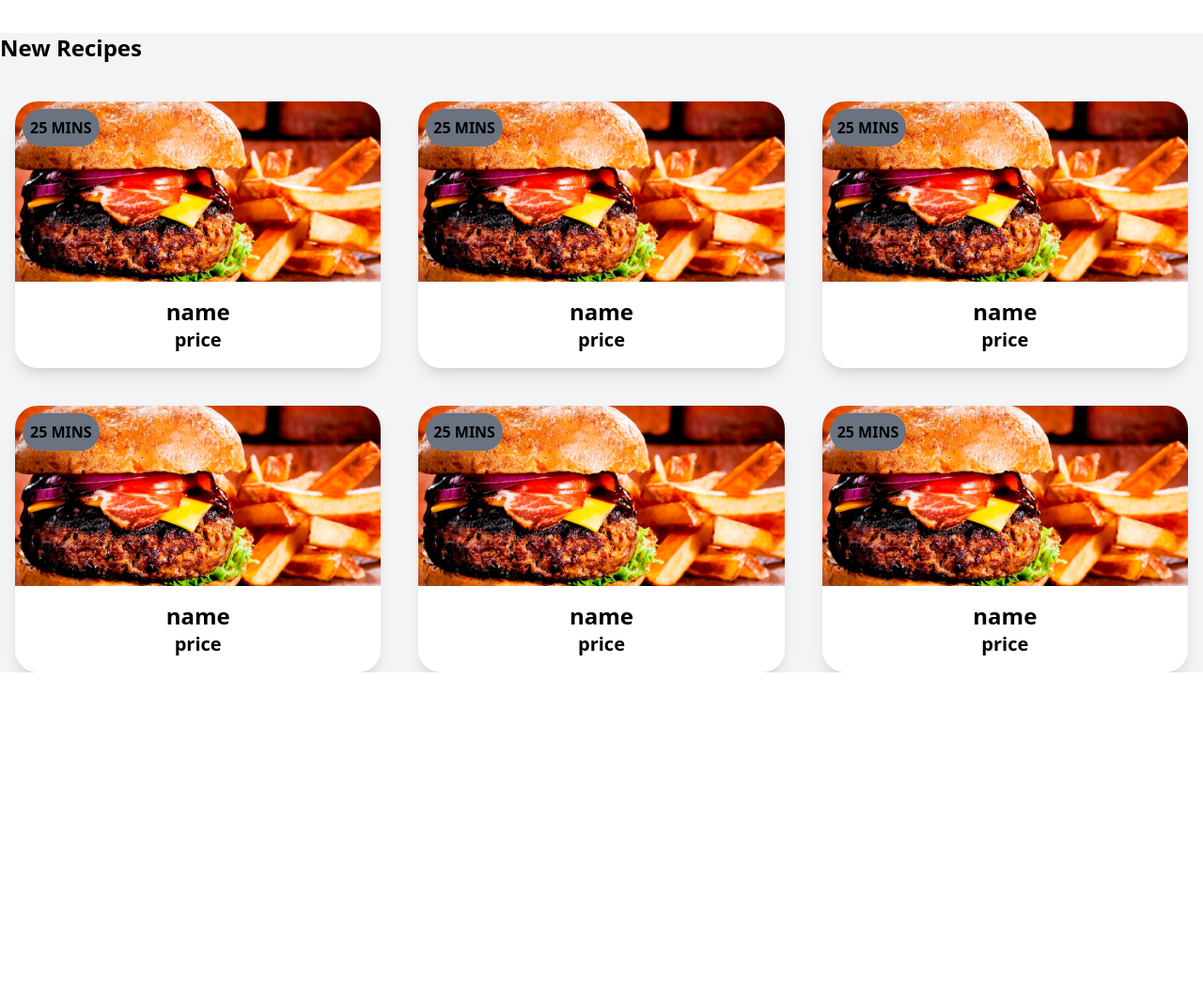
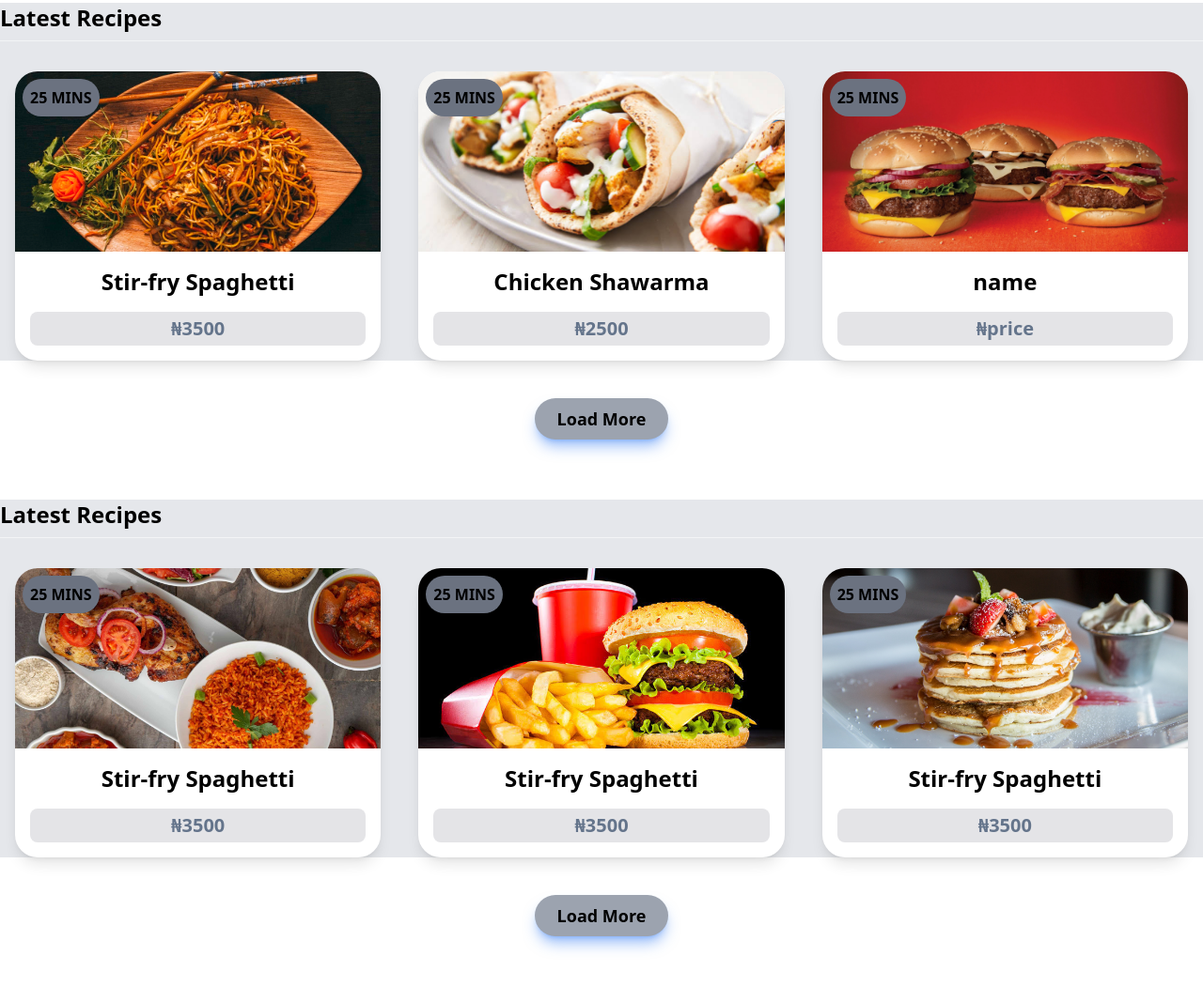
Before and after one commit to hamzeey/foodgasm, a website: page public/index.html in a window 1280 px wide. Shown: the part 813-1864 px from the top of the page at 94% size. Before the commit the page ends 1529 px from the top, so only its background shows below. Drawn offline with Linux system fonts and the light colour scheme.

Commit message:
added a most popular section

```diff
--- a/public/index.html
+++ b/public/index.html
@@ -83,17 +83,17 @@
         </main>
     </div>
 
-    <div class="bg-gray-100">
-        <h4 class="font-bold mt-12 pb-2 border-b border-gray-100 text-2xl"> New Recipes</h4>
+    <div class="bg-gray-200">
+        <h4 class="font-bold mt-4 mb-6 pb-2 border-b border-gray-100 text-2xl"> Latest Recipes</h4>
 
         <div class="mt-8 grid sm:grid-cols-1 md:grid-cols-2 lg:grid-cols-3 gap-10 mx-4">
             <!-- cards go here -->
             <div class="card bg-white rounded-3xl overflow-hidden shadow-lg relative">
-                <img src="img/burger.jpg" alt="" class="w-full h-32 sm:h-48 object-cover">
+                <img src="img/stirfry.jpg" alt="" class="w-full h-32 sm:h-48 object-cover">
                 <div class="m-4 text-center ">
                     <!-- cad title -->
-                    <span class="font-bold text-2xl">name</span>
-                    <p class="font-bold text-xl">price</p>
+                    <span class="font-bold text-2xl">Stir-fry Spaghetti</span>
+                    <p class="font-bold text-slate-500 text-xl mt-4 bg-zinc-200 p-1 rounded-lg">₦3500</p>
                 </div>
                 <div class="uppercase font-bold rounded-full bg-gray-500 p-2 absolute  top-0 ml-2 mt-2">
                     <span>25 mins</span>
@@ -102,11 +102,12 @@
 
 
             <div class="card  bg-white rounded-3xl overflow-hidden shadow-lg relative">
-                <img src="img/burger.jpg" alt="" class="w-full h-32 sm:h-48 object-cover">
+                <img src="img/10.JPG" alt="" class="w-full h-32 sm:h-48 object-fill">
                 <div class="m-4 text-center">
                     <!-- cad title -->
-                    <span class="font-bold text-2xl">name</span>
-                    <p class="font-bold text-xl">price</p>
+                    <p class="font-bold text-2xl">Chicken Shawarma</p>
+                    <p class="font-bold text-slate-500 text-xl mt-4 bg-zinc-200 p-1 rounded-lg">₦2500</p>
+
                 </div>
                 <div class="uppercase font-bold rounded-full bg-gray-500 p-2 absolute  top-0 ml-2 mt-2">
                     <span>25 mins</span>
@@ -115,11 +116,43 @@
 
 
             <div class="card  bg-white rounded-3xl overflow-hidden shadow-lg relative">
-                <img src="img/burger.jpg" alt="" class="w-full h-32 sm:h-48 object-cover">
+                <img src="img/burgers.webp" alt="" class="w-full h-32 sm:h-48 object-cover">
                 <div class="m-4 text-center">
                     <!-- cad title -->
                     <span class="font-bold text-2xl">name</span>
-                    <p class="font-bold text-xl">price</p>
+                    <p class="font-bold text-slate-500 text-xl mt-4 bg-zinc-200 p-1 rounded-lg">₦price</p>
+                </div>
+                <div class="uppercase font-bold rounded-full bg-gray-500 p-2 absolute  top-0 ml-2 mt-2">
+                    <span>25 mins</span>
+                </div>
+            </div>
+
+        </div>
+    </div>
+
+
+    <div class="text-center mt-10 mb-16 ">
+        <button type="button"
+            class="px-6 py-2 text-lg border-solid rounded-3xl bg-gray-400 text-black font-bold hover:bg-zinc-100 font-sans focus:ring focus:ring-neutral-50 shadow-lg shadow-blue-500/50">Load
+            More </button>
+    </div>
+
+
+    <!-- most popular -->
+    <div class="bg-gray-200 mt-4">
+
+        <h4 class="font-bold mt-4 mb-6 pb-2 border-b border-gray-100 text-2xl"> Latest Recipes</h4>
+
+        <div class="mt-8 grid sm:grid-cols-1 md:grid-cols-2 lg:grid-cols-3 gap-10 mx-4">
+
+            <!-- cards go here -->
+
+            <div class="card bg-white rounded-3xl overflow-hidden shadow-lg relative">
+                <img src="img/jollof3.jpeg" alt="" class="w-full h-32 sm:h-48 object-cover">
+                <div class="m-4 text-center ">
+                    <!-- cad title -->
+                    <span class="font-bold text-2xl">Stir-fry Spaghetti</span>
+                    <p class="font-bold text-slate-500 text-xl mt-4 bg-zinc-200 p-1 rounded-lg">₦3500</p>
                 </div>
                 <div class="uppercase font-bold rounded-full bg-gray-500 p-2 absolute  top-0 ml-2 mt-2">
                     <span>25 mins</span>
@@ -127,13 +160,12 @@
             </div>
 
 
-
-            <div class="card  bg-white rounded-3xl overflow-hidden shadow-lg relative">
-                <img src="img/burger.jpg" alt="" class="w-full h-32 sm:h-48 object-cover">
-                <div class="m-4 text-center">
+            <div class="card bg-white rounded-3xl overflow-hidden shadow-lg relative">
+                <img src="img/8.JPG" alt="" class="w-full h-32 sm:h-48 object-cover">
+                <div class="m-4 text-center ">
                     <!-- cad title -->
-                    <span class="font-bold text-2xl">name</span>
-                    <p class="font-bold text-xl">price</p>
+                    <span class="font-bold text-2xl">Stir-fry Spaghetti</span>
+                    <p class="font-bold text-slate-500 text-xl mt-4 bg-zinc-200 p-1 rounded-lg">₦3500</p>
                 </div>
                 <div class="uppercase font-bold rounded-full bg-gray-500 p-2 absolute  top-0 ml-2 mt-2">
                     <span>25 mins</span>
@@ -141,36 +173,27 @@
             </div>
 
 
-
-            <div class="card  bg-white rounded-3xl overflow-hidden shadow-lg relative ">
-                <img src="img/burger.jpg" alt="" class="w-full h-32 sm:h-48 object-cover">
-                <div class="m-4 text-center">
+            <div class="card bg-white rounded-3xl overflow-hidden shadow-lg relative">
+                <img src="img/pancake.jpg" alt="" class="w-full h-32 sm:h-48 object-cover">
+                <div class="m-4 text-center ">
                     <!-- cad title -->
-                    <span class="font-bold text-2xl">name</span>
-                    <p class="font-bold text-xl">price</p>
+                    <span class="font-bold text-2xl">Stir-fry Spaghetti</span>
+                    <p class="font-bold text-slate-500 text-xl mt-4 bg-zinc-200 p-1 rounded-lg">₦3500</p>
                 </div>
                 <div class="uppercase font-bold rounded-full bg-gray-500 p-2 absolute  top-0 ml-2 mt-2">
                     <span>25 mins</span>
                 </div>
             </div>
 
+        </div>
+    </div>
+    <div class="text-center mt-10 mb-16 ">
+        <button type="button"
+            class="px-6 py-2 text-lg border-solid rounded-3xl bg-gray-400 text-black font-bold hover:bg-zinc-100 font-sans focus:ring focus:ring-neutral-50 shadow-lg shadow-blue-500/50">Load
+            More </button>
+    </div>
 
 
-            <div class="card  bg-white rounded-3xl overflow-hidden shadow-lg relative">
-                <img src="img/burger.jpg" alt="" class="w-full h-28 sm:h-48 object-cover ">
-                <div class="m-4 text-center">
-                    <!-- cad title -->
-                    <span class="font-bold text-2xl">name</span>
-                    <p class="font-bold text-xl">price</p>
-                </div>
-                <div class="uppercase font-bold rounded-full bg-gray-500 p-2 absolute  top-0 ml-2 mt-2">
-                    <span>25 mins</span>
-                </div>
-            </div>
-
-
-        </div>
-    </div>
 
 
 </body>
```
Also changed, not shown: public/css/styles.css, public/img/1.JPG (added), public/img/10.JPG (added), public/img/2.JPG (added), public/img/3.JPG (added), public/img/4.JPG (added), public/img/5.JPG (added), public/img/6.JPG (added), public/img/7.JPG (added), public/img/8.JPG (added), public/img/9.JPG (added).
